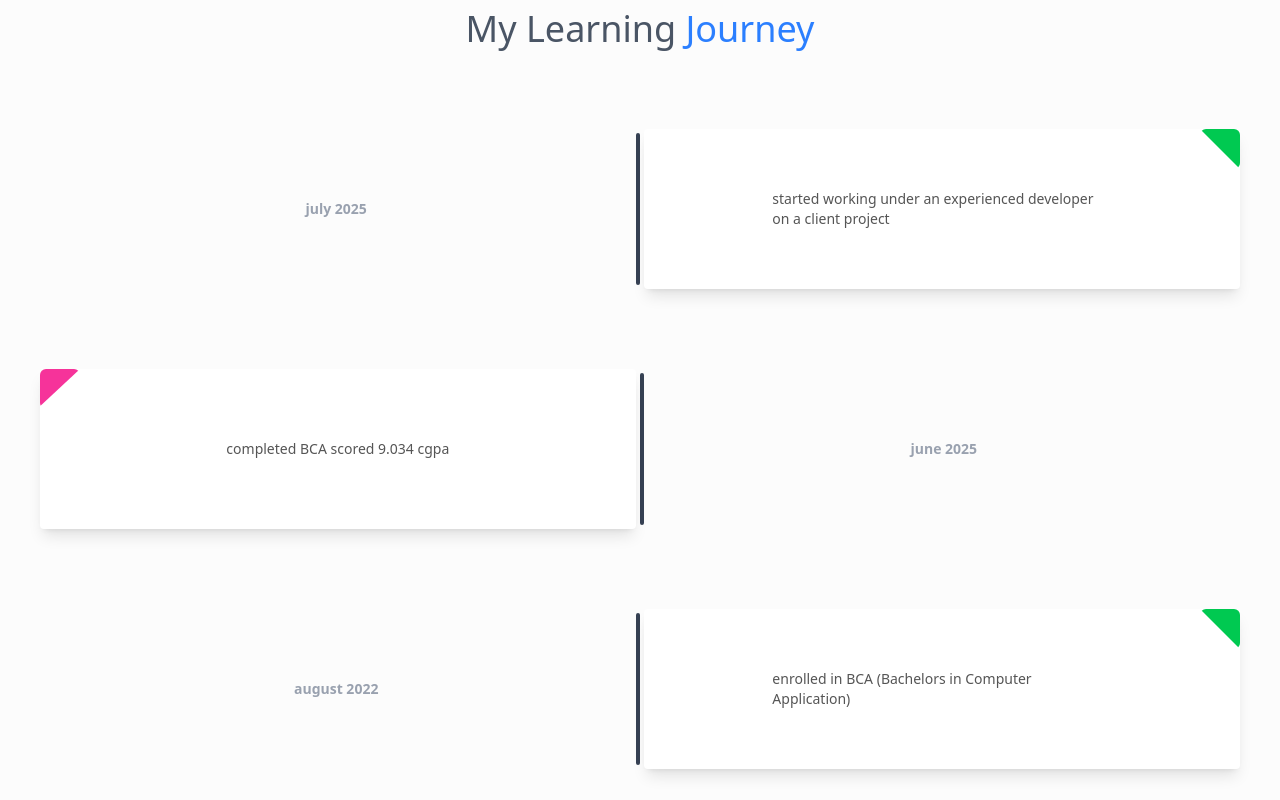
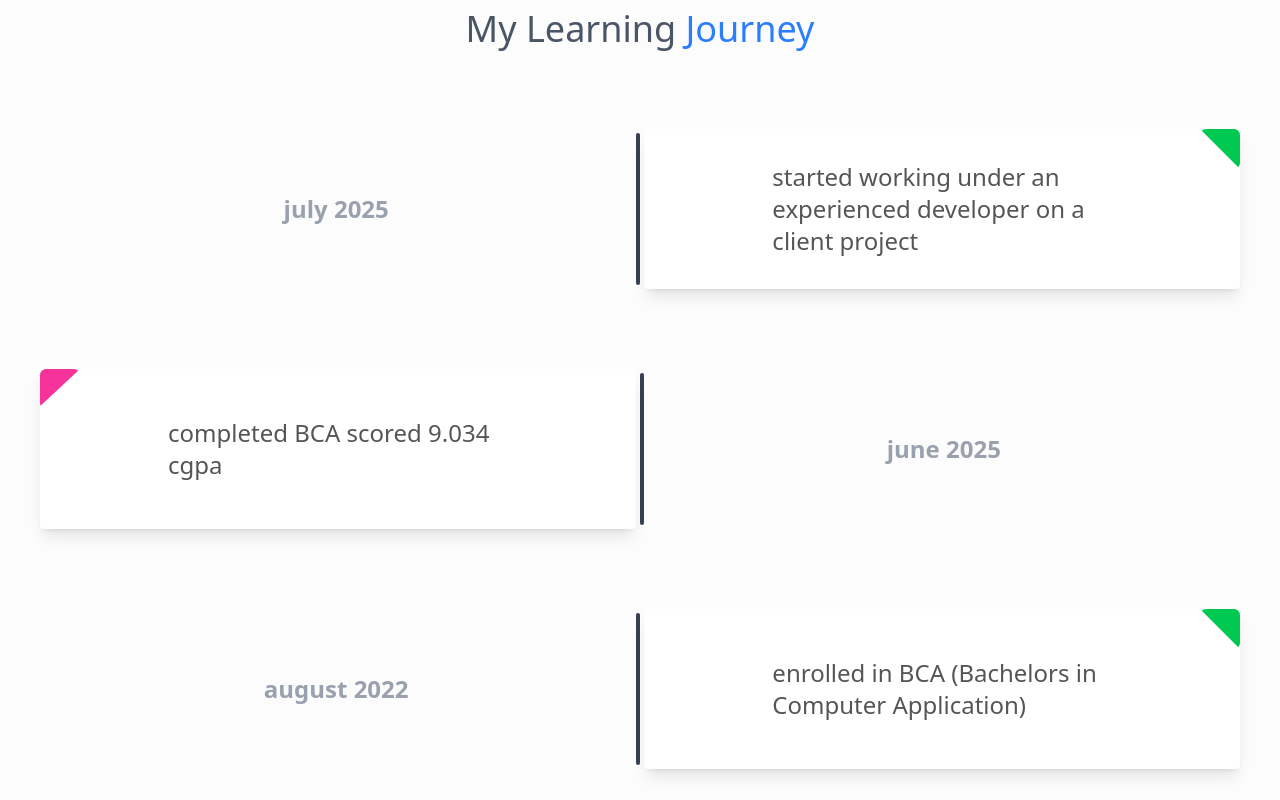
Before and after one commit to bharat0770/myportfolio, a React (Vite) app: page / in a window 1280 px wide. Shown: the part 1300-2100 px from the top of the page. Built offline with nearby package versions, Linux system fonts and the light colour scheme.

Commit message:
corrected mistakes

```diff
--- a/src/components/TimeLineCard.jsx
+++ b/src/components/TimeLineCard.jsx
@@ -51,7 +51,7 @@ function TimeLineCard() {
                 TimeLine.map((i, idx) => (
                     idx % 2 == 0 ?
                         <div className='w-full flex justify-between' key={idx}>
-                            <div className='w-[50%] text-sm lg:tex-4xl flex flex-col justify-center items-center text-gray-400 font-bold'>
+                            <div className='w-[50%] text-sm lg:text-2xl flex flex-col justify-center items-center text-gray-400 font-bold'>
                                 {i.time}
                             </div>
 
@@ -59,7 +59,7 @@ function TimeLineCard() {
 
                             </div>
 
-                            <div className='relative text-sm lg:tex-4xl px-2 timeLineCard w-[50%]  lg:px-[8rem]  z-20 rounded-sm min-h-[10rem] bg-white shadow-lg flex flex-col justify-center items-center opacity-0 -translate-x-24 transition-all duration-700 ease-out group'>
+                            <div className='relative text-sm lg:text-2xl px-2 timeLineCard w-[50%]  lg:px-[8rem]  z-20 rounded-sm min-h-[10rem] bg-white shadow-lg flex flex-col justify-center items-center opacity-0 -translate-x-24 transition-all duration-700 ease-out group'>
                                 {i.content}
                                 <div className={`absolute bg-green-500 w-10 h-10 top-0 right-0 z-10 rounded-md [clip-path:polygon(0_0,_100%_100%,_100%_0)] transition-all overflow-hidden duration-300 ease-in-out group-hover:top-0 group-hover:size-40 group-hover:[clip-path:circle(50%_at_82%_12%)]`}></div>
                             </div>
@@ -67,7 +67,7 @@ function TimeLineCard() {
                         :
                         <div key={idx} className='w-full flex justify-between'>
 
-                            <div className='relative text-sm lg:tex-4xl px-2 timeLineCard w-[50%] rounded-sm min-h-[10rem] lg:px-[8rem] bg-white shadow-lg flex flex-col justify-center items-center opacity-0 -translate-x-24 group transition-all duration-700 ease-out '>
+                            <div className='relative text-sm lg:text-2xl px-2 timeLineCard w-[50%] rounded-sm min-h-[10rem] lg:px-[8rem] bg-white shadow-lg flex flex-col justify-center items-center opacity-0 -translate-x-24 group transition-all duration-700 ease-out '>
                                 {i.content}
                                 <div className={`absolute bg-pink-500 w-10 h-10 top-0 left-0 z-10 rounded-md  [clip-path:polygon(0%_0%,_0%_93%,_100%_0%)] transition-all overflow-hidden duration-300 ease-in-out group-hover:top-0 group-hover:size-40 group-hover:[clip-path:circle(50%_at_8%_12%)]`} style={{ clipPath: '' }}></div>
 
@@ -79,7 +79,7 @@ function TimeLineCard() {
                             <div className='w-1 m-1 bg-gray-700 rounded-lg '>
 
                             </div>
-                            <div className='w-[50%] text-sm lg:tex-4xl  flex flex-col justify-center items-center text-gray-400 font-bold'>
+                            <div className='w-[50%] text-sm lg:text-2xl  flex flex-col justify-center items-center text-gray-400 font-bold'>
                                 {i.time}
                             </div>
                         </div>
```
